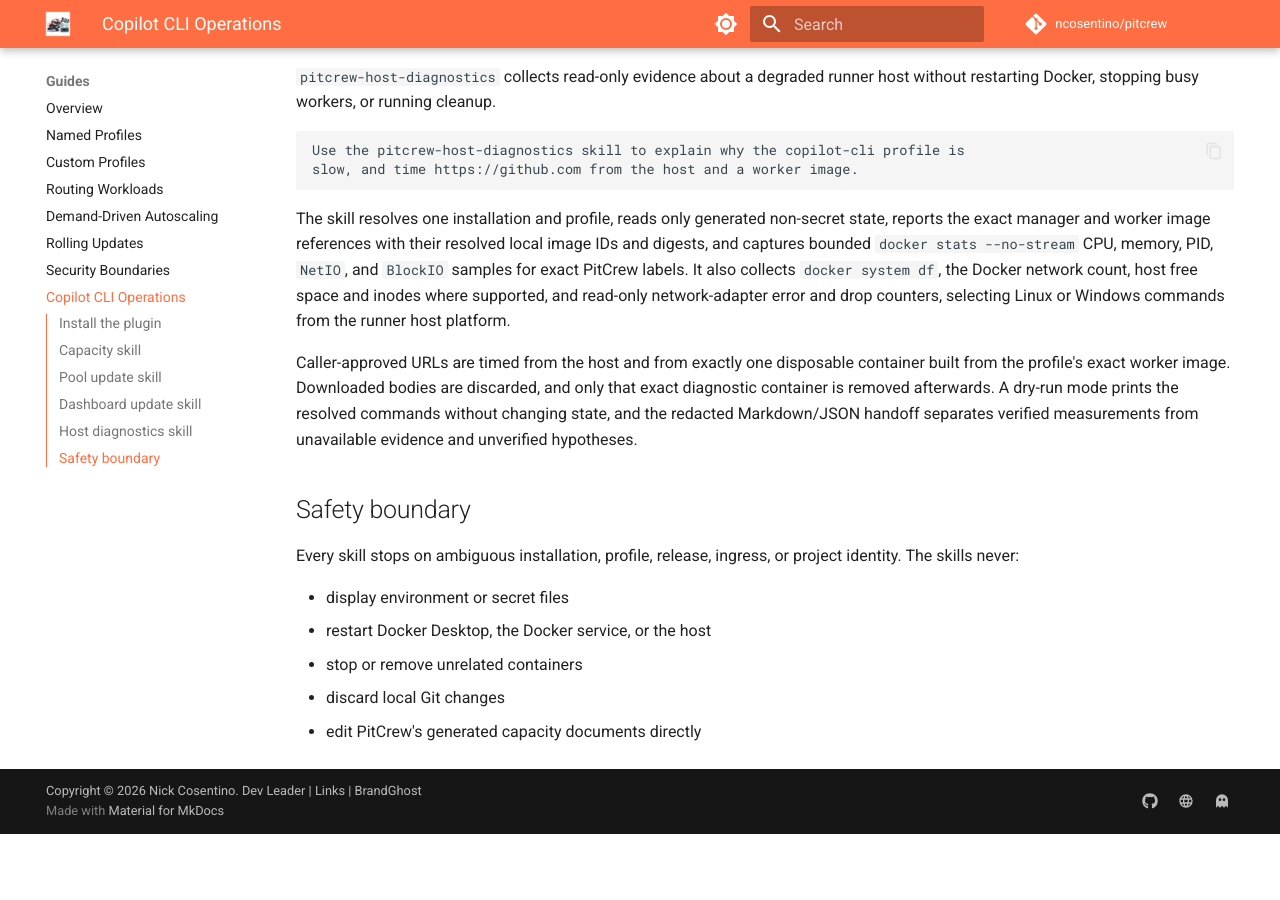
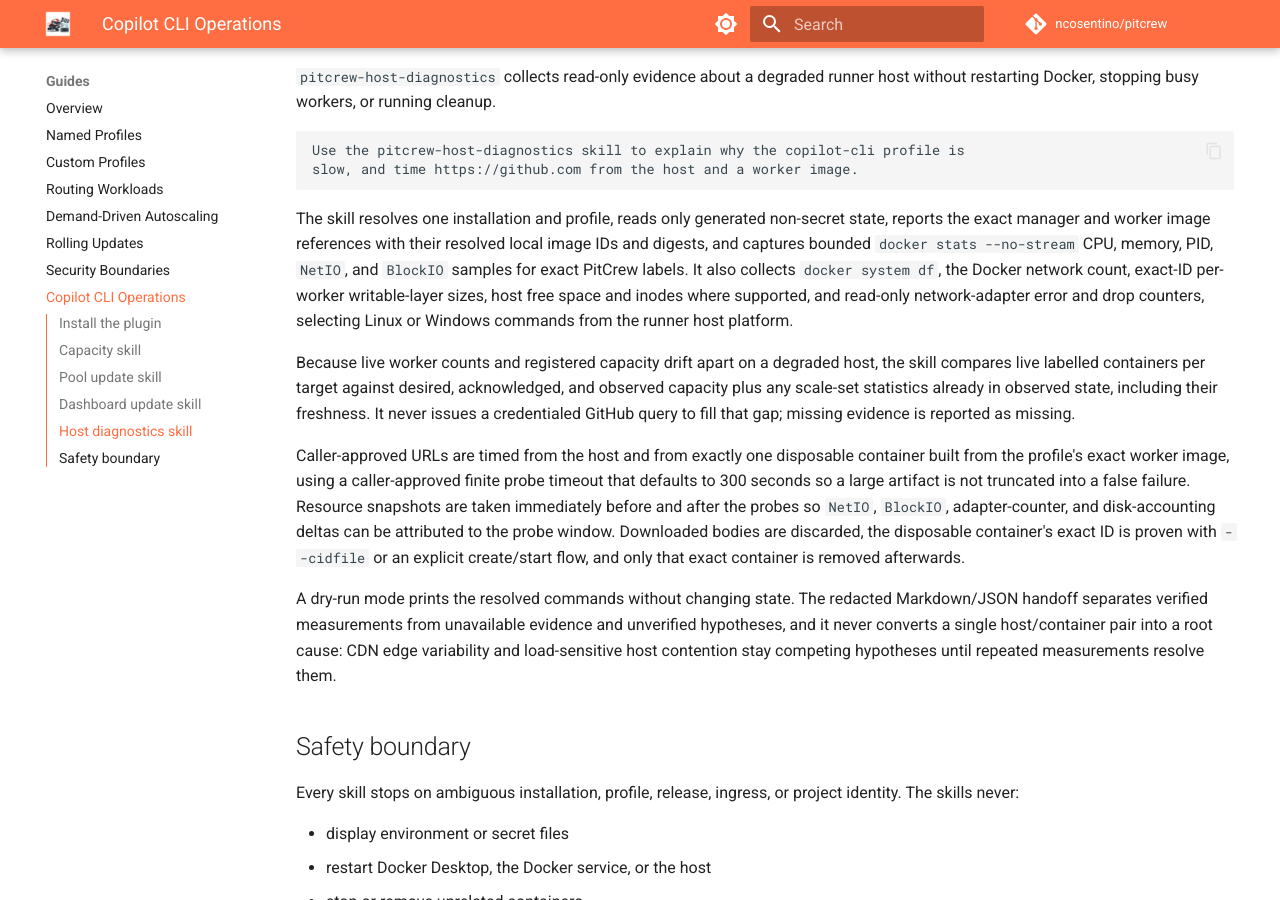
Before and after one commit to ncosentino/pitcrew, an MkDocs documentation site: the page built from docs/guides/copilot-operations.md, in a window 1280 px wide and 900 px high, scrolled down 2304 px. Built offline with MkDocs 1.6.1 and Material for MkDocs 9.7.7, drawn with Linux system fonts in a browser that asks for light colours; comment, search, counter and statistics services are not loaded; before the commit the page ends 3138 px from its top, so only the background shows below that.

Commit message:
fix: incorporate real-capture diagnostics requirements

```diff
--- a/docs/guides/copilot-operations.md
+++ b/docs/guides/copilot-operations.md
@@ -134,16 +134,31 @@ The skill resolves one installation and profile, reads only generated
 non-secret state, reports the exact manager and worker image references with
 their resolved local image IDs and digests, and captures bounded `docker stats
 --no-stream` CPU, memory, PID, `NetIO`, and `BlockIO` samples for exact PitCrew
-labels. It also collects `docker system df`, the Docker network count, host free
-space and inodes where supported, and read-only network-adapter error and drop
-counters, selecting Linux or Windows commands from the runner host platform.
+labels. It also collects `docker system df`, the Docker network count, exact-ID
+per-worker writable-layer sizes, host free space and inodes where supported, and
+read-only network-adapter error and drop counters, selecting Linux or Windows
+commands from the runner host platform.
+
+Because live worker counts and registered capacity drift apart on a degraded
+host, the skill compares live labelled containers per target against desired,
+acknowledged, and observed capacity plus any scale-set statistics already in
+observed state, including their freshness. It never issues a credentialed GitHub
+query to fill that gap; missing evidence is reported as missing.
 
 Caller-approved URLs are timed from the host and from exactly one disposable
-container built from the profile's exact worker image. Downloaded bodies are
-discarded, and only that exact diagnostic container is removed afterwards. A
-dry-run mode prints the resolved commands without changing state, and the
-redacted Markdown/JSON handoff separates verified measurements from unavailable
-evidence and unverified hypotheses.
+container built from the profile's exact worker image, using a caller-approved
+finite probe timeout that defaults to 300 seconds so a large artifact is not
+truncated into a false failure. Resource snapshots are taken immediately before
+and after the probes so `NetIO`, `BlockIO`, adapter-counter, and disk-accounting
+deltas can be attributed to the probe window. Downloaded bodies are discarded,
+the disposable container's exact ID is proven with `--cidfile` or an explicit
+create/start flow, and only that exact container is removed afterwards.
+
+A dry-run mode prints the resolved commands without changing state. The redacted
+Markdown/JSON handoff separates verified measurements from unavailable evidence
+and unverified hypotheses, and it never converts a single host/container pair
+into a root cause: CDN edge variability and load-sensitive host contention stay
+competing hypotheses until repeated measurements resolve them.
 
 ## Safety boundary
 
```
Also changed, not shown: plugins/pitcrew-operations/skills/pitcrew-host-diagnostics/SKILL.md (+121 -14 lines), 1 other file.
